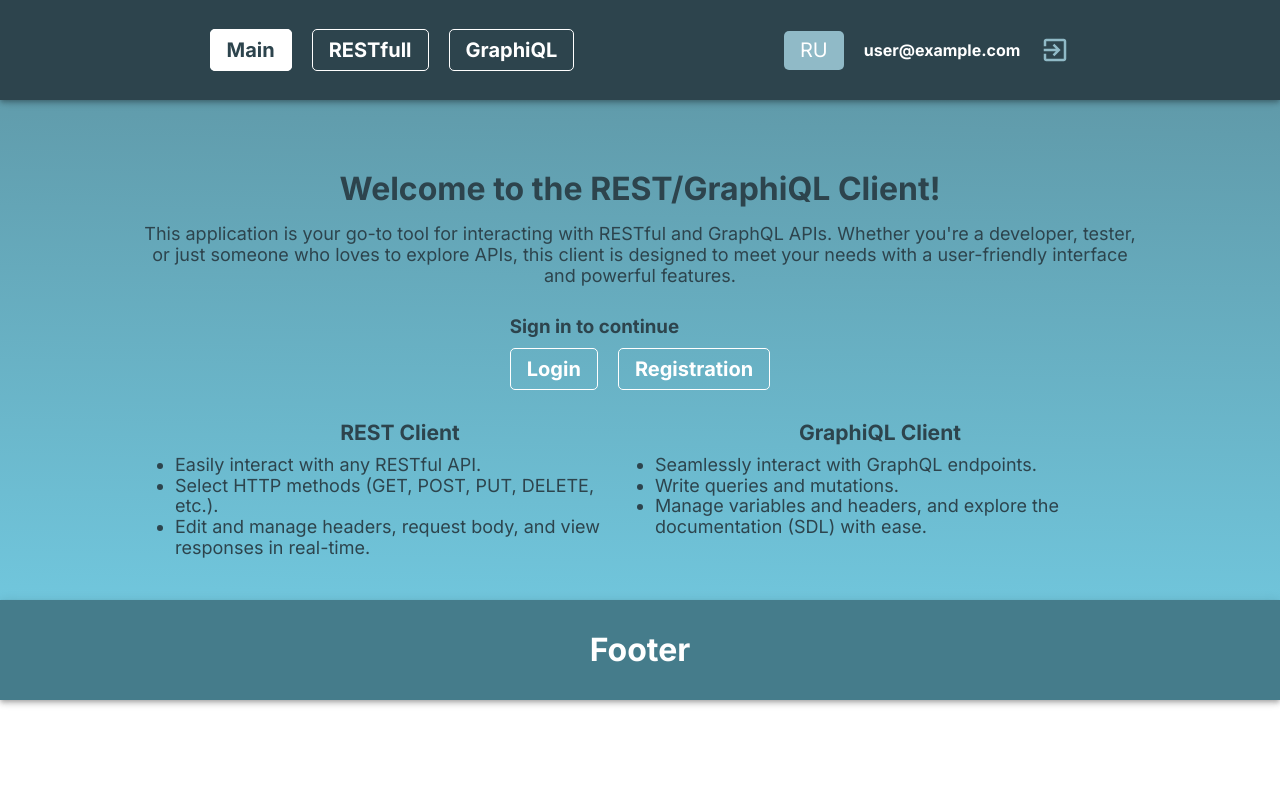
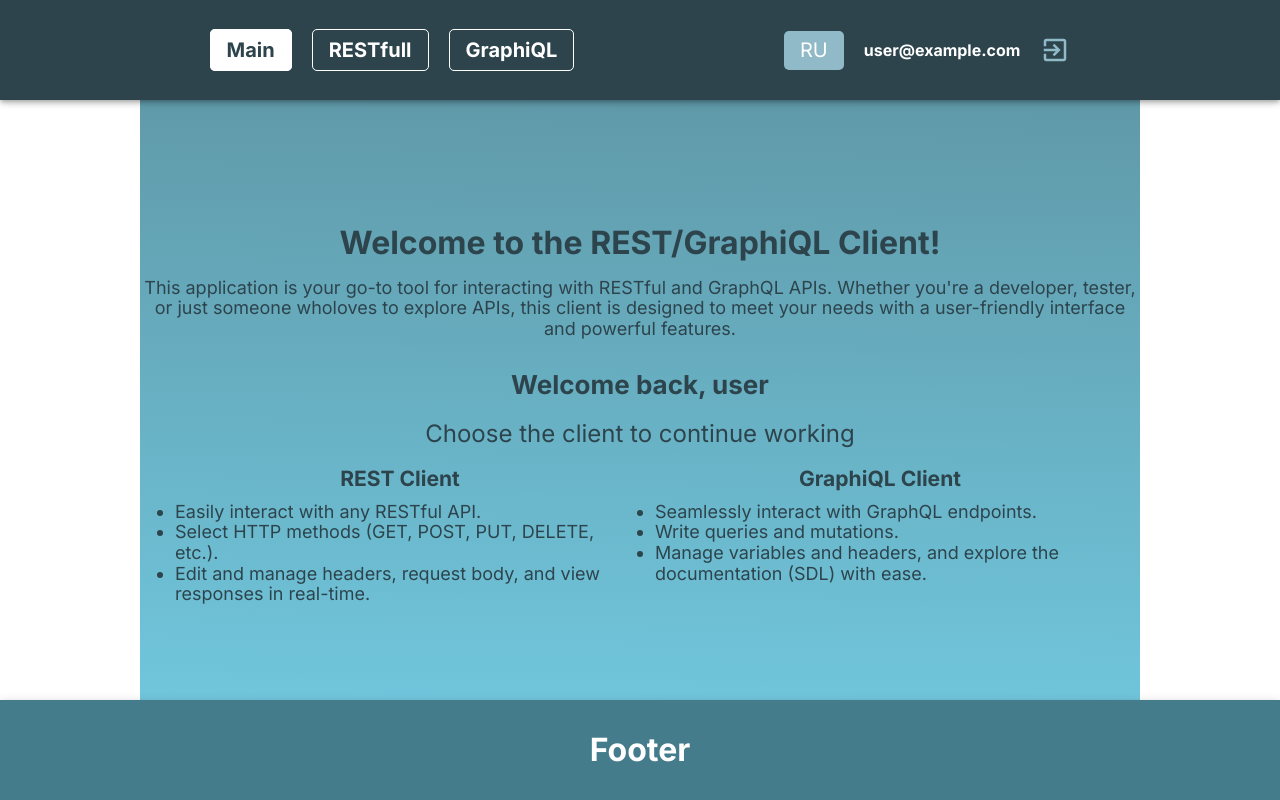
Before and after one commit to p0lluxstar/graphiql-app, a Next.js app: page /en in a window 1280 px wide. Built offline with nearby package versions, Linux system fonts and the light colour scheme; no server answers; sample sign-in values are in the browser's storage.

Commit message:
feat: Update main page and add greeting message

```diff
--- a/messages/en.json
+++ b/messages/en.json
@@ -9,11 +9,14 @@
   "login": "Login",
   "registration": "Registration",
   "logout": "Logout",
+
   "name": "Name",
   "email": "Email",
   "password": "Password",
   "welcome":"Welcome to the REST/GraphiQL Client!",
-    "promo": "This application is your go-to tool for interacting with RESTful and GraphQL APIs. Whether you're a developer, tester, or just someone who loves to explore APIs, this client is designed to meet your needs with a user-friendly interface and powerful features.",
+  "promo": "This application is your go-to tool for interacting with RESTful and GraphQL APIs. Whether you're a developer, tester, or just someone wholoves to explore APIs, this client is designed to meet your needs with a user-friendly interface and powerful features.",
+  "greeting": "Welcome back",
+  "continueToWork": "Choose the client to continue working",
   "restClient": "REST Client",
   "restClientPlus1": "Easily interact with any RESTful API.",
   "restClientPlus2": "Select HTTP methods (GET, POST, PUT, DELETE, etc.).",
--- a/messages/ru.json
+++ b/messages/ru.json
@@ -14,6 +14,8 @@
   "password": "Пароль",
   "welcome": "Добро пожаловать в  REST/GraphiQ клиент",
   "promo": "Это приложение — ваш инструмент для взаимодействия с RESTful и GraphQL API. Независимо от того, являетесь ли вы разработчиком, тестировщиком или просто любителем исследовать API, этот клиент создан для удовлетворения ваших потребностей с удобным интерфейсом и мощными функциями.",
+  "greeting": "С возвращением",
+  "continueToWork": "Bыберите клиент для продолжения работы",
   "restClient": "Клиент REST",
   "restClientPlus1": "Легко взаимодействуйте с любым RESTful API.",
   "restClientPlus2": "Выбирайте методы HTTP (GET, POST, PUT, DELETE и т. д.).",
--- a/src/components/Main.tsx
+++ b/src/components/Main.tsx
@@ -3,17 +3,30 @@ import Link from 'next/link';
 import { usePathname } from 'next/navigation';
 import { useTranslations } from 'next-intl';
 import styles from '../styles/pages/main.module.css';
+import useAuth from '@/hooks/useAuth';
+import Loader from './Loader';
 
 export default function Main(): JSX.Element {
   const t = useTranslations();
   const pathname = usePathname();
   const currentLocale = pathname.split('/')[1];
+  const { user, loading } = useAuth();
+
+  if (loading) return <Loader />;
 
   return (
     <>
       <h2 className={styles.heading}>{t('welcome')}</h2>
       <p className={styles.promo}>{t('promo')}</p>
 
+      {user ? (
+        <div className={styles.userAuth}>
+          <h3 className={styles.headingGreeting}>
+            {t('greeting')}, {user.email?.split('@')[0]}
+          </h3>
+          <p className={styles.subheading}>{t('continueToWork')}</p>
+        </div>
+      ) : (
         <div className={styles.userAuth}>
           <h3>{t('singInToContinue')}</h3>
           <ul>
@@ -35,6 +48,7 @@ export default function Main(): JSX.Element {
             </li>
           </ul>
         </div>
+      )}
 
       <div className={styles.description}>
         <div className={styles.boxDesc}>
--- a/src/styles/globals.css
+++ b/src/styles/globals.css
@@ -7,7 +7,9 @@
 }
 
 body {
-  height: 100%;
+  height: 100vh;
   margin: 0;
   font-family: 'Exo 2', 'Lato', 'Helvetica Neue', sans-serif;
+  display: flex;
+  flex-direction: column;
 }
--- a/src/styles/pages/main.module.css
+++ b/src/styles/pages/main.module.css
@@ -2,11 +2,12 @@
   display: flex;
   justify-content: center;
   background: linear-gradient(541deg, #0d5c71ab, #20a6c9a3);
-  min-height: calc(100vh - 200px);
+  /* min-height: calc(100vh - 120px); */
   padding-top: 160px;
   flex-direction: column;
   margin: 0 auto;
   align-items: center;
+  flex: 1;
 }
 
 .heading {
@@ -75,3 +76,17 @@
   margin-bottom: 20px;
   color: #2d444d;
 }
+.subheading,
+.headingGreeting {
+  font-size: 32px;
+  color: #2d444d;
+  text-align: center;
+}
+.headingGreeting {
+  font-size: 26px;
+  margin-bottom: 1rem;
+}
+.subheading {
+  font-size: 24px;
+  margin-bottom: 20px;
+}
```
Lines whose indentation alone changed are shown as unchanged.
